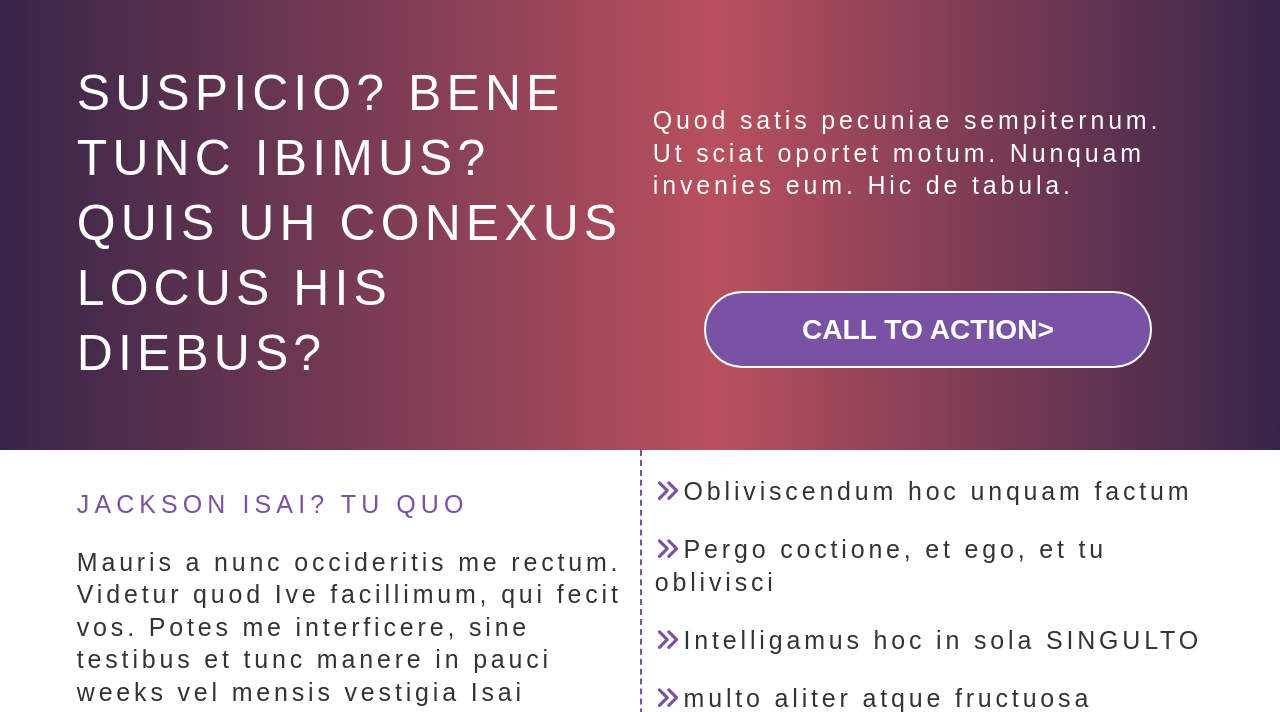
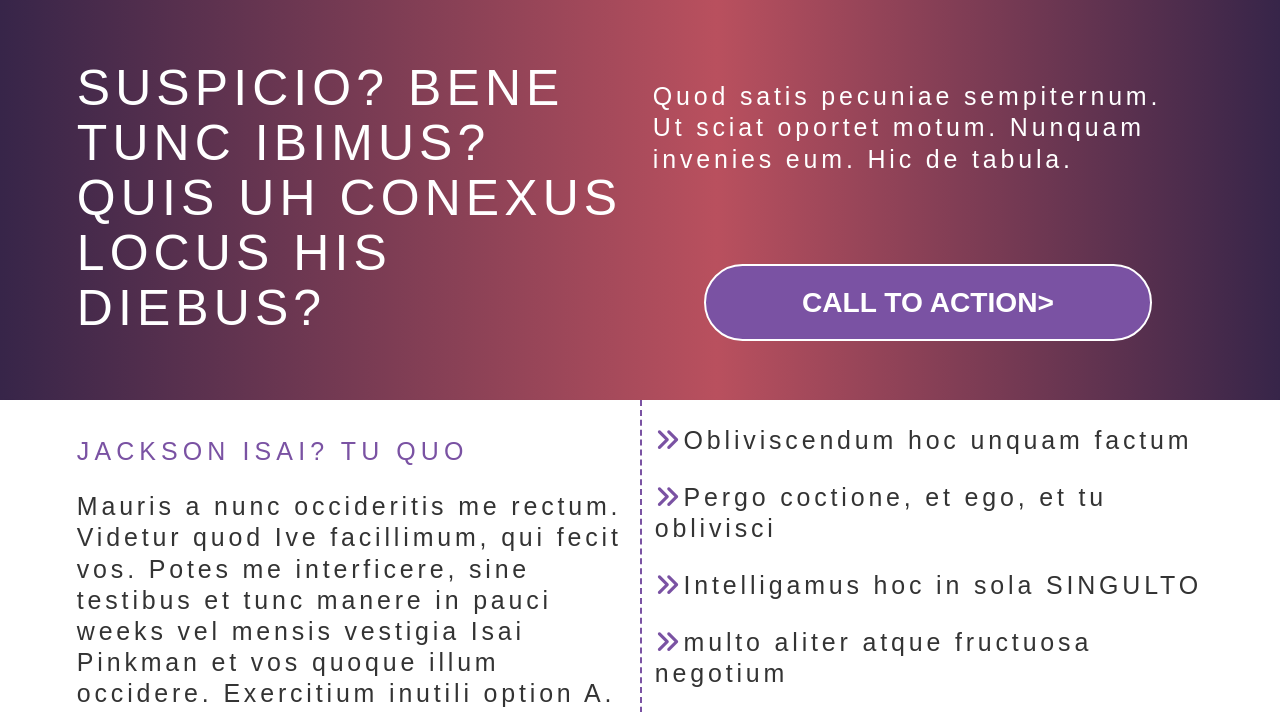
Before and after one commit to prophet12505/frontend-assignment3, a plain HTML site: page index.html in a window 1280 px wide. Shown: the part 81-793 px from the top of the page. Drawn offline with Linux system fonts and the light colour scheme; a web font is replaced by a local one.

Commit message:
small adjustment

```diff
--- a/css/styles.css
+++ b/css/styles.css
@@ -95,7 +95,7 @@ h1,h2{
     font-size: 3rem;
 }
 h2{
- margin: 1rem;
+ margin: 2rem 0 1rem;
 }
 h3{
     color: var(--deep-purple-c);
@@ -147,12 +147,12 @@ i{
     h3{
         font-size: 1.95vw;
         margin: 3vw 1vw;
-        line-height: 1.3;
+        line-height: 1.1;
     }
     p{
         font-size: 1.95vw;
         margin: 2vw 1vw;
-        line-height: 1.3;
+        line-height: 1.25;
     }
     footer{
         display: flex;
```
